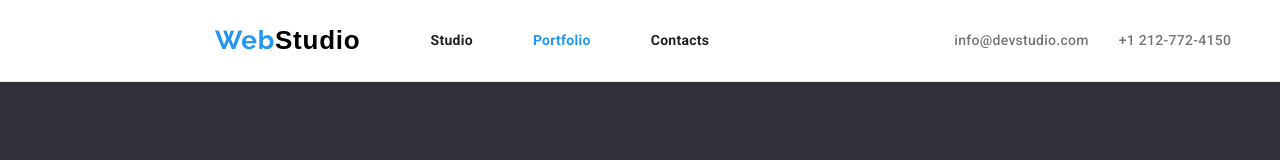
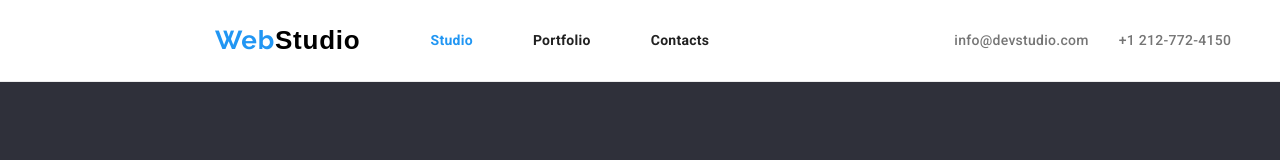
Before and after one commit to pikidoco/goit-markup-hw-03, a plain HTML site: page index.html in a window 1280 px wide. Shown: the top 160 px of the page. Drawn offline with nearby package versions, Linux system fonts and the light colour scheme.

Commit message:
correct eror in class current

```diff
--- a/index.html
+++ b/index.html
@@ -18,8 +18,8 @@
                 <div class="logo"><a href="index.html"><span class="first-word">Web</span><span class="second-word">Studio</span></a></div>
                 <nav class="top-navigation">
                     <ul class="menu-nav">
-                        <li><a href="index.html" class="nav-link">Studio</a></li>
-                        <li><a href="portfolio.html" class="nav-link current">Portfolio</a></li>
+                        <li><a href="index.html" class="nav-link current">Studio</a></li>
+                        <li><a href="portfolio.html" class="nav-link">Portfolio</a></li>
                         <li><a href="contacts.html" class="nav-link">Contacts</a></li>
                     </ul>
                 </nav>
```
